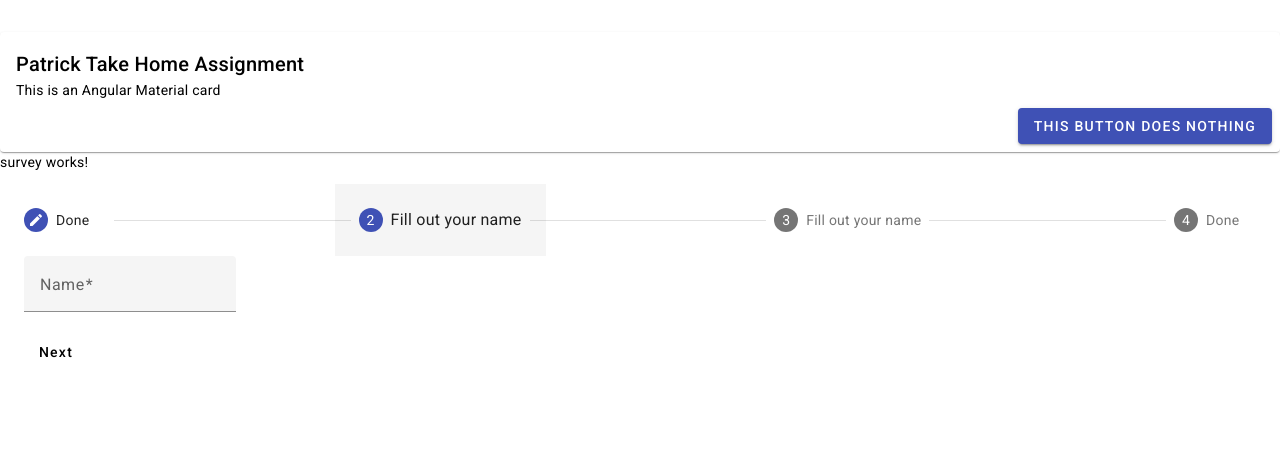
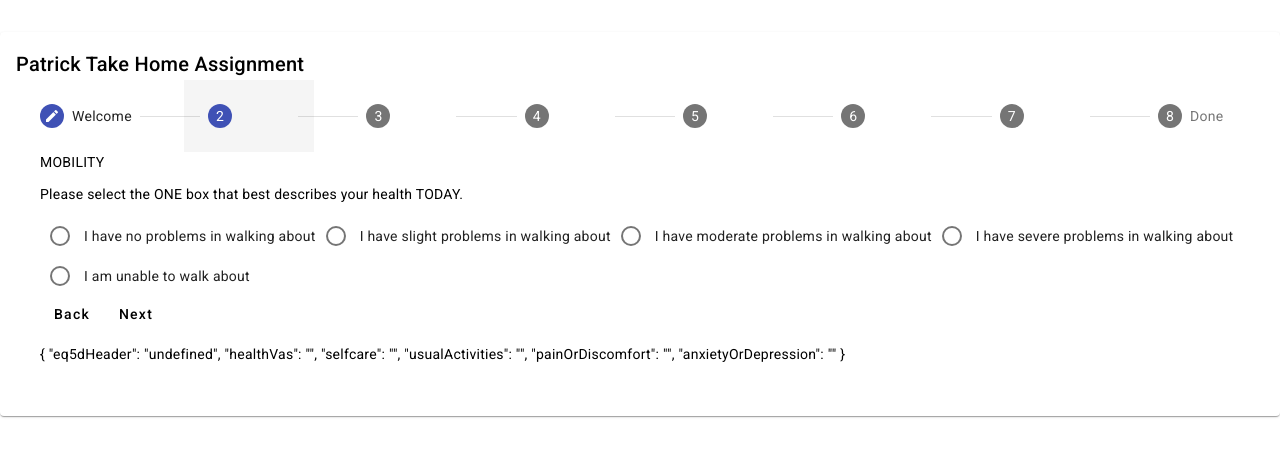
Before and after one commit to Saxbeck/patrick-take-home-assignment, an Angular app: page / in a window 1280 px wide. Both pictures are taken after a click on the button "Next". Shown: the top 456 px of the page. Built offline with nearby package versions, Linux system fonts and the light colour scheme.

Commit message:
added full mockdata; manually updated survey.component formbuilder with all question.names; updated service to use mockdata2.ts

```diff
--- a/src/app/app.component.html
+++ b/src/app/app.component.html
@@ -4,15 +4,14 @@
 			<mat-card-title>{{ title }}</mat-card-title>
 		</mat-card-header>
 		<mat-card-content>
-			<p>This is an Angular Material card</p>
+			<app-survey></app-survey>
 		</mat-card-content>
-		<mat-card-footer>
+		<!-- <mat-card-footer>
 			<mat-card-actions align="end">
 				<button mat-raised-button color="primary">
 					THIS BUTTON DOES NOTHING
 				</button>
 			</mat-card-actions>
-		</mat-card-footer>
+		</mat-card-footer> -->
 	</mat-card>
-	<app-survey></app-survey>
 </div>
--- a/src/app/components/survey/survey.component.html
+++ b/src/app/components/survey/survey.component.html
@@ -1,14 +1,39 @@
-<p>survey works!</p>
-<mat-stepper linear #stepper>
+
+<form [formGroup]="firstFormGroup">
+<mat-stepper [linear]="isLinear" #stepper>
     <mat-step>
-        <ng-template matStepLabel>Done</ng-template>
+        <ng-template matStepLabel>Welcome</ng-template>
         <p>Welcome to the survey.</p>
         <div>
             <p>Here is more survey demo text</p>
-          <button mat-button matStepperNext>Next</button>
+            <button type="button" mat-button matStepperNext>Next</button>
         </div>
     </mat-step>
-  <mat-step [stepControl]="firstFormGroup">
+        <mat-step [stepControl]="firstFormGroup" *ngFor="let question of questions">
+            <p *ngIf="question.label">{{question.label}}</p>
+            <p *ngIf="question.description">{{question.description}}</p>
+            <p *ngIf="question.instructions">{{question.instructions}}</p>
+
+            <mat-radio-group formControlName={{question.name}}>
+                <mat-radio-button *ngFor="let option of question.options" [value]="option.value">{{option.display}}</mat-radio-button>
+            </mat-radio-group>
+
+            <mat-slider *ngIf="question.type === 'vas'"
+                min="{{question.minValue}}"
+                max="{{question.maxValue}}"
+                step="{{question.stepSize}}"
+                value="1.5">
+                <input matSliderThumb formControlName="{{question.name}}">
+              </mat-slider>
+            <div>
+                <button type="button" mat-button matStepperPrevious>Back</button>
+                <button type="button" (click)="print()" mat-button matStepperNext>Next</button>
+                <p>{{firstFormGroup.controls[0]}}</p>
+                <p>{{firstFormGroup.value | json}}</p>
+            </div>
+        </mat-step>
+
+  <!-- <mat-step [stepControl]="firstFormGroup">
     <form [formGroup]="firstFormGroup">
       <ng-template matStepLabel>Fill out your name</ng-template>
       <mat-form-field>
@@ -19,7 +44,8 @@
         <button type="button" mat-button matStepperNext>Next</button>
       </div>
     </form>
-  </mat-step>
+  </mat-step> -->
+<!--
   <mat-step [stepControl]="secondFormGroup">
     <form [formGroup]="secondFormGroup">
       <ng-template matStepLabel>Fill out your name</ng-template>
@@ -31,14 +57,17 @@
         <button mat-button matStepperNext>Next</button>
       </div>
     </form>
-  </mat-step>
+  </mat-step> -->
     <mat-step>
         <ng-template matStepLabel>Done</ng-template>
         <p>You are now done.</p>
+        <p>{{firstFormGroup.status}}</p>
+        <p>{{firstFormGroup.value | json}}</p>
         <div>
-      <button mat-button matStepperPrevious>Back</button>
-      <button mat-button (click)="stepper.reset()">Reset</button>
-      <button mat-button (click)="print()">Print</button>
+            <button type="button" mat-button matStepperPrevious>Back</button>
+            <button type="button" mat-button (click)="stepper.reset()">Reset</button>
+            <button type="button" mat-button (click)="print()">Print</button>
         </div>
     </mat-step>
 </mat-stepper>
+</form>
--- a/src/app/components/survey/survey.component.ts
+++ b/src/app/components/survey/survey.component.ts
@@ -1,12 +1,15 @@
-import { Component } from '@angular/core';
+import { Component, OnInit } from '@angular/core';
 import { CommonModule } from '@angular/common';
-import {MatStepperModule} from '@angular/material/stepper'
+import { MatStepperModule } from '@angular/material/stepper'
 import { MatButtonModule } from '@angular/material/button';
-import {MatFormFieldModule} from '@angular/material/form-field';
-import {MatInputModule} from '@angular/material/input';
+import { MatFormFieldModule } from '@angular/material/form-field';
+import { MatRadioModule } from '@angular/material/radio'
+import { MatInputModule } from '@angular/material/input';
+import { MatSliderModule } from '@angular/material/slider';
 
 
-import { FormsModule, ReactiveFormsModule, Validators, FormBuilder } from '@angular/forms';
+import { FormsModule, ReactiveFormsModule, Validators, FormBuilder, FormGroup } from '@angular/forms';
+import { MockquestionService } from 'src/app/services/mockquestion.service';
 
 @Component({
   selector: 'app-survey',
@@ -18,22 +21,41 @@ import { FormsModule, ReactiveFormsModule, Validators, FormBuilder } from '@angu
     FormsModule,
     ReactiveFormsModule,
     MatFormFieldModule,
-    MatInputModule],
+    MatInputModule,
+    MatRadioModule,
+    MatSliderModule],
   templateUrl: './survey.component.html',
   styleUrls: ['./survey.component.scss']
 })
-export class SurveyComponent {
-  firstFormGroup = this._formBuilder.group({
-    firstCtrl: ['', Validators.required],
-  });
-  secondFormGroup = this._formBuilder.group({
-    secondCtrl: ['', Validators.required]
-  });
+export class SurveyComponent implements OnInit{
 
-  constructor(private _formBuilder: FormBuilder) {}
+  isLinear = true;
+
+  firstFormGroup!: FormGroup;
+
+  constructor(private _formBuilder: FormBuilder, private questionService: MockquestionService) {}
+
+  questions?: any = [];
+
+  ngOnInit(): void{
+    this.questions = this.questionService.getMockQuestions()
+    console.log(this.questions);
+
+    this.firstFormGroup = this._formBuilder.group({
+      eq5dHeader: [null || "undefined", Validators.nullValidator],
+      mobility: [Number, Validators.required],
+      healthVas: ['', Validators.required],
+      selfcare: ['', Validators.required],
+      usualActivities: ['', Validators.required],
+      painOrDiscomfort: ['', Validators.required],
+      anxietyOrDepression: ['', Validators.required],
+    });
+
+  }
 
   print(): void {
     console.log(this.firstFormGroup);
+    console.log(this.firstFormGroup.controls[1]);
 
   }
 }
--- a/src/app/data/mockdata.ts
+++ b/src/app/data/mockdata.ts
@@ -32,5 +32,16 @@ export const MOCKDATA = [
 				"display": "I am unable to walk about"
 			}
 		]
+	},
+	{
+		"name": "healthVas",
+		"type": "vas",
+		"label": "<ul><li>We would like to know how good or bad your health is TODAY.</li><li>You will see a scale numbered 0 to 100.</li><li>100 means the best health you can imagine.</li><li>0 means the best health you can imagine.</li><li>Please indicate on the scale how your health is TODAY</li></ul>",
+		"isLabelHtml": true,
+		"minValue": 0,
+		"maxValue": 100,
+		"stepSize": 1,
+		"minText": "The worst health you can imagine",
+		"maxText": "The best health you can imagine"
 	}
 ]
--- /dev/null
+++ b/src/app/data/mockdata2.ts
@@ -0,0 +1,160 @@
+export const MOCKDATA = [
+	// {
+	// 	"name": "eq5dHeader",
+	// 	"type": "introduction",
+	// 	"label": "EQ-5D-5L",
+	// 	"description": "Health Questionnaire English version for the UK"
+	// },
+	{
+		"name": "mobility",
+		"type": "choice",
+		"label": "MOBILITY",
+		"instructions": "Please select the ONE box that best describes your health TODAY.",
+		"options": [
+			{
+				"value": 1,
+				"display": "I have no problems in walking about"
+			},
+			{
+				"value": 2,
+				"display": "I have slight problems in walking about"
+			},
+			{
+				"value": 3,
+				"display": "I have moderate problems in walking about"
+			},
+			{
+				"value": 4,
+				"display": "I have severe problems in walking about"
+			},
+			{
+				"value": 5,
+				"display": "I am unable to walk about"
+			}
+		]
+	},
+	{
+		"name": "selfcare",
+		"type": "choice",
+		"label": "SELF-CARE",
+		"instructions": "Please select the ONE box that best describes your health TODAY.",
+		"options": [
+			{
+				"value": 1,
+				"display": "I have no problems washing or dressing myself"
+			},
+			{
+				"value": 2,
+				"display": "I have slight problems washing or dressing myself"
+			},
+			{
+				"value": 3,
+				"display": "I have moderate problems washing or dressing myself"
+			},
+			{
+				"value": 4,
+				"display": "I have severe problems washing or dressing myself"
+			},
+			{
+				"value": 5,
+				"display": "I am unable to wash or dress myself"
+			}
+		]
+	},
+	{
+		"name": "usualActivities",
+		"type": "choice",
+		"label": "USUAL ACTIVITIES",
+		"description": "(e.g. work, study, housework, family or leisure activities)",
+		"instructions": "Please select the ONE box that best describes your health TODAY.",
+		"options": [
+			{
+				"value": 1,
+				"display": "I have no problems doing my usual activities"
+			},
+			{
+				"value": 2,
+				"display": "I have slight problems doing my usual activities"
+			},
+			{
+				"value": 3,
+				"display": "I have moderate problems doing my usual activities"
+			},
+			{
+				"value": 4,
+				"display": "I have severe problems doing my usual activities"
+			},
+			{
+				"value": 5,
+				"display": "I am unable to do my usual activities"
+			}
+		]
+	},
+	{
+		"name": "painOrDiscomfort",
+		"type": "choice",
+		"label": "PAIN / DISCOMFORT",
+		"instructions": "Please select the ONE box that best describes your health TODAY.",
+		"options": [
+			{
+				"value": 1,
+				"display": "I have no pain or discomfort"
+			},
+			{
+				"value": 2,
+				"display": "I have slight pain or discomfort"
+			},
+			{
+				"value": 3,
+				"display": "I have moderate pain or discomfort"
+			},
+			{
+				"value": 4,
+				"display": "I have severe pain or discomfort"
+			},
+			{
+				"value": 5,
+				"display": "I have extreme pain or discomfort"
+			}
+		]
+	},
+	{
+		"name": "anxietyOrDepression",
+		"type": "choice",
+		"label": "ANXIETY / DEPRESSION",
+		"instructions": "Please select the ONE box that best describes your health TODAY.",
+		"options": [
+			{
+				"value": 1,
+				"display": "I am not anxious or depressed"
+			},
+			{
+				"value": 2,
+				"display": "I am slightly anxious or depressed"
+			},
+			{
+				"value": 3,
+				"display": "I am moderately anxious or depressed"
+			},
+			{
+				"value": 4,
+				"display": "I am severely anxious or depressed"
+			},
+			{
+				"value": 5,
+				"display": "I am extremely anxious or depressed"
+			}
+		]
+	},
+	{
+		"name": "healthVas",
+		"type": "vas",
+		"label": "<ul><li>We would like to know how good or bad your health is TODAY.</li><li>You will see a scale numbered 0 to 100.</li><li>100 means the best health you can imagine.</li><li>0 means the best health you can imagine.</li><li>Please indicate on the scale how your health is TODAY</li></ul>",
+		"isLabelHtml": true,
+		"minValue": 0,
+		"maxValue": 100,
+		"stepSize": 1,
+		"minText": "The worst health you can imagine",
+		"maxText": "The best health you can imagine"
+	}
+]
--- a/src/app/services/mockquestion.service.ts
+++ b/src/app/services/mockquestion.service.ts
@@ -1,5 +1,5 @@
 import { Injectable } from '@angular/core';
-import { MOCKDATA } from '../data/mockdata';
+import { MOCKDATA } from '../data/mockdata2';
 
 @Injectable({
   providedIn: 'root'
```
Lines whose indentation alone changed are shown as unchanged.
